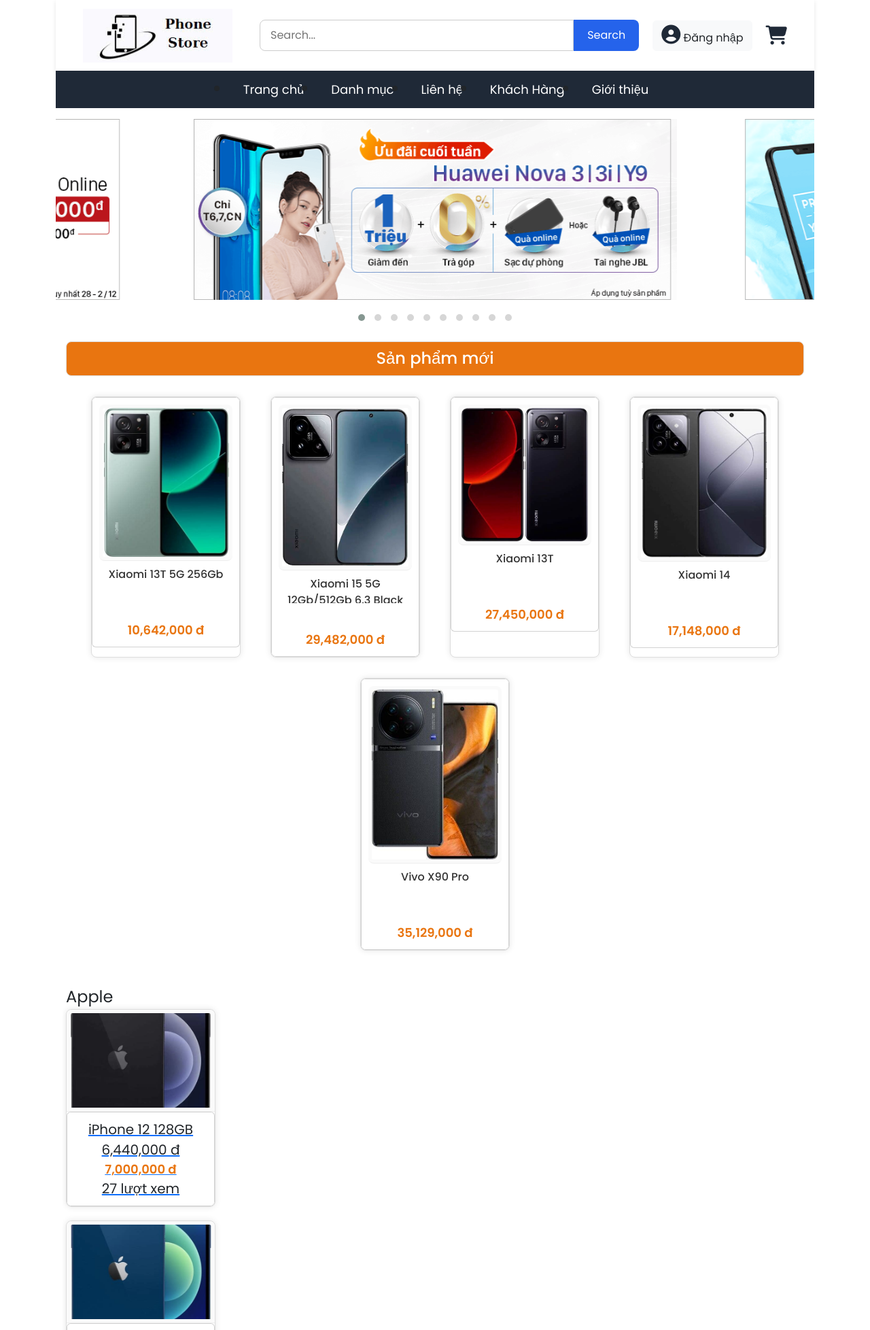
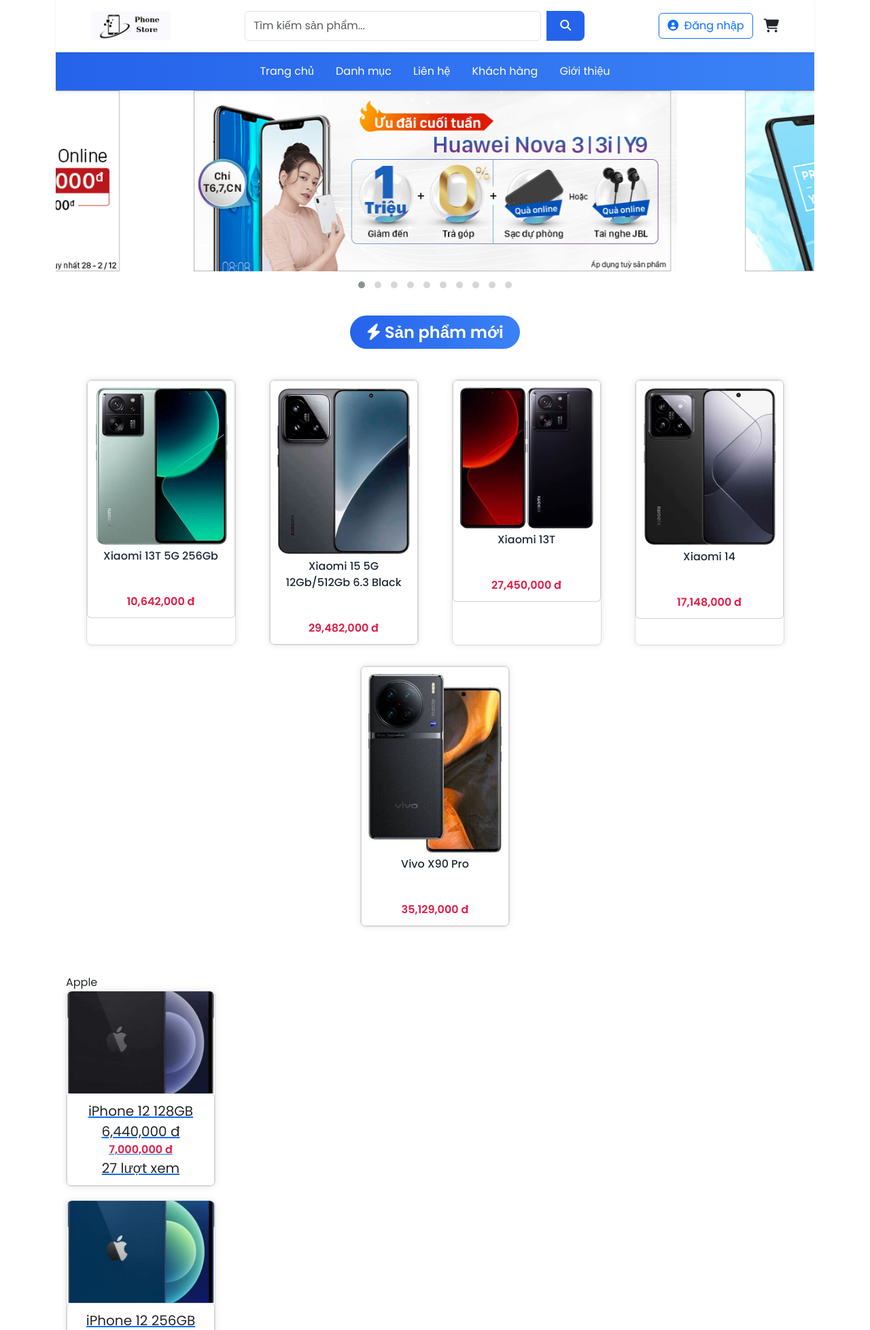
Before and after one commit to MyYiin/WEB_BANDIENTHOAI, a PHP site: page / in a window 1280 px wide. Shown: the top 1956 px of the page at 68% size. Run offline with PHP 8.4, Linux system fonts and the light colour scheme; data comes from the database, SQL or seed files in the repository.

Commit message:
feat: Revamp header and product display with improved layout and styling

```diff
--- a/index.php
+++ b/index.php
@@ -26,48 +26,70 @@
 </head>
 <body>
     <div class="container">
-        <div class="header">
-            <div class="logo"></div>
 
-            <div class="search-bar">
-                <input type="text" placeholder="Search...">
-                <button type="submit">Search</button>
+            <!-- Header -->
+        <div class="header py-3 bg-white shadow-sm border-bottom">
+        <div class="container d-flex justify-content-between align-items-center flex-wrap gap-3">
+
+            <!-- Logo -->
+            <div class="logo d-flex align-items-center">
+                <img src="user/images/logo.jpg" alt="Phone Store" height="100">
             </div>
 
-            <div class="user dropdown">
+            <!-- Search -->
+            <form class="search-bar d-flex flex-grow-1 mx-3" role="search" style="max-width: 500px;">
+            <input class="form-control me-2" type="search" placeholder="Tìm kiếm sản phẩm..." aria-label="Search">
+            <button class="btn btn-primary" type="submit"><i class="fas fa-search"></i></button>
+            </form>
+
+            <!-- User & Cart -->
+            <div class="d-flex align-items-center gap-3">
+
             <?php
                 session_start();
                 $tenNguoiDung = $_SESSION['HoTen'] ?? null;
             ?>
+
+            <!-- User -->
+            <div class="dropdown">
                 <?php if ($tenNguoiDung): ?>
-                    <a class="btn btn-light dropdown-toggle" href="#" role="button" id="userDropdown" data-bs-toggle="dropdown" aria-expanded="false">
-                        <i class="fa-solid fa-circle-user"></i> <?php echo htmlspecialchars($tenNguoiDung); ?>
+                <a class="btn btn-outline-secondary dropdown-toggle" href="#" role="button" id="userDropdown" data-bs-toggle="dropdown" aria-expanded="false">
+                    <i class="fas fa-circle-user me-1"></i> <?php echo htmlspecialchars($tenNguoiDung); ?>
                 </a>
                 <ul class="dropdown-menu dropdown-menu-end" aria-labelledby="userDropdown">
                     <li><a class="dropdown-item" href="#">Tài khoản của tôi</a></li>
                     <li><a class="dropdown-item" href="dangxuat.php">Đăng xuất</a></li>
                 </ul>
                 <?php else: ?>
-                    <a href="dangnhap.php" class="btn btn-light text-dark">
-                        <i class="fa-solid fa-circle-user"></i> Đăng nhập
+                <a href="dangnhap.php" class="btn btn-outline-primary">
+                    <i class="fas fa-circle-user me-1"></i> Đăng nhập
                 </a>
                 <?php endif; ?>
             </div>
 
-            <div class="cart">
-                <i class="fa-solid fa-cart-shopping"></i>
+            <!-- Cart -->
+            <a href="giohang.php" class="text-dark position-relative fs-5">
+                <i class="fas fa-cart-shopping"></i>
+                <!-- Thêm số lượng nếu có -->
+                <!-- <span class="position-absolute top-0 start-100 translate-middle badge rounded-pill bg-danger">3</span> -->
+            </a>
+            </div>
+        </div>
         </div>
 
-        </div>
-        <div class="menu">
-            <ul class="menu-list">
-                <li><a href="#">Trang chủ</a></li>
-                <li><a href="#">Danh mục</a></li>
-                <li><a href="#">Liên hệ</a></li>
-                <li><a href="#">Khách Hàng</a></li>
-                <li><a href="#">Giới thiệu</a></li>
+        <!-- Menu -->
+        <div class="menu bg-primary text-white">
+        <div class="container">
+            <ul class="nav justify-content-center py-2">
+            <li class="nav-item"><a class="nav-link text-white" href="#">Trang chủ</a></li>
+            <li class="nav-item"><a class="nav-link text-white" href="#">Danh mục</a></li>
+            <li class="nav-item"><a class="nav-link text-white" href="#">Liên hệ</a></li>
+            <li class="nav-item"><a class="nav-link text-white" href="#">Khách hàng</a></li>
+            <li class="nav-item"><a class="nav-link text-white" href="#">Giới thiệu</a></li>
             </ul>
         </div>
+        </div>
+
 
         <!-- main content -->
         <div id="content">
@@ -106,6 +128,6 @@
 
     <script src="https://code.jquery.com/jquery-3.6.0.min.js"></script>
     <script src="https://cdnjs.cloudflare.com/ajax/libs/OwlCarousel2/2.3.4/owl.carousel.min.js"></script>
-    <script src="../script/index.js"></script>
+    <script src="user/script/index.js"></script>
 </body>
 </html>
--- a/user/CSS/index.css
+++ b/user/CSS/index.css
@@ -1,83 +1,94 @@
-/* Reset và body giữ nguyên */
+/* Reset & Body */
 * {
   margin: 0;
   padding: 0;
   box-sizing: border-box;
   font-family: 'Poppins', sans-serif;
 }
+
 body {
   background-color: #F9FAFB;
-  font-family: Arial, sans-serif;
   color: #111827;
-  height: 100vh;
+  min-height: 100vh;
   overflow-x: hidden;
+  font-size: 16px;
+  line-height: 1.5;
 }
 
-/* Container có thể giữ nguyên hoặc tùy bạn */
+/* Container mặc định */
 .container {
-  font-size: 24px;
-  font-family: "Times New Roman", Times, serif;
+  max-width: 1200px;
+  margin: 0 auto;
+  padding: 0 20px;
 }
 
-/* Header cải tiến */
+/* ========================= */
+/* HEADER */
+/* ========================= */
 .header {
   background-color: #ffffff;
   padding: 12px 40px;
-  width: 100%;
   display: flex;
   justify-content: space-between;
   align-items: center;
-  gap: 20px;
-  box-shadow: 0 2px 6px rgba(0, 0, 0, 0.1);
+  flex-wrap: wrap;
+  box-shadow: 0 2px 6px rgba(0, 0, 0, 0.05);
+  z-index: 1000;
+  position: relative;
 }
 
 /* Logo */
-.logo {
-  background-image: url("../images/logo.jpg");
-  width: 220px;
-  height: 80px;
-  background-repeat: no-repeat;
-  background-size: contain;
-  background-position: center;
+.logo img {
+  height: 42px;
 }
 
-/* Thanh tìm kiếm */
+/* SEARCH BAR */
 .search-bar {
   flex-grow: 1;
   display: flex;
   max-width: 600px;
-  min-width: 300px;
-  margin-left: 20px;
+  min-width: 280px;
+  margin: 0 20px;
 }
-input[type="text"] {
+
+.search-bar input[type="text"] {
   width: 100%;
   padding: 10px 15px;
   font-size: 16px;
   border-radius: 8px 0 0 8px;
   border: 1px solid #ccc;
+  outline: none;
+  transition: 0.3s;
 }
-button[type="submit"] {
+
+.search-bar input[type="text"]:focus {
+  border-color: #2563EB;
+  box-shadow: 0 0 0 2px rgba(37, 99, 235, 0.2);
+}
+
+.search-bar button[type="submit"] {
   padding: 10px 20px;
   font-size: 16px;
   border-radius: 0 8px 8px 0;
   border: none;
-  background-color: #2563EB; /* Màu xanh chính */
+  background-color: #2563EB;
   color: white;
   cursor: pointer;
   transition: background-color 0.3s ease;
 }
-button[type="submit"]:hover {
+
+.search-bar button[type="submit"]:hover {
   background-color: #1D4ED8;
 }
 
-/* Người dùng và giỏ hàng */
+/* USER + CART */
 .user, .cart {
   display: flex;
   align-items: center;
   gap: 10px;
 }
 .user i, .cart i {
-  font-size: 28px;
+  font-size: 24px;
   color: #1F2937;
 }
 .user p {
@@ -85,30 +96,40 @@
   color: #1F2937;
 }
 
-/* Menu chính */
+/* ========================= */
+/* MENU CHÍNH */
+/* ========================= */
+.menu {
+  width: 100%;
+   background-color: #1F2937;
+  position: sticky;
+  top: 0;
+  z-index: 999;
+   background: linear-gradient(to right, #2563EB, #3B82F6);
+  box-shadow: 0 2px 6px rgba(0, 0, 0, 0.1);
+}
+
 .menu-list {
-  background-color: #1F2937; /* Dark navy */
-  width: 100%;
   display: flex;
   justify-content: center;
-}
-.menu-list ul {
-  display: flex;
   list-style: none;
-  list-style-type: none;
-
   padding: 0;
   margin: 0;
+  flex-wrap: wrap;
 }
+
 .menu-list li a {
   display: block;
-  padding: 14px 20px;
+  padding: 14px 24px;
   text-decoration: none;
   color: white;
-  font-size: 18px;
-  transition: background-color 0.3s ease;
+  font-size: 17px;
+  font-weight: 500;
+  transition: all 0.3s ease;
 }
+
 .menu-list li a:hover {
   background-color: #2563EB;
-  color: white;
+  color: #fff;
+  border-radius: 5px;
 }
--- a/user/CSS/sanphammoi.css
+++ b/user/CSS/sanphammoi.css
@@ -34,48 +34,51 @@
   padding: 10px;
 }
 
+.danhsachsanpham {
+  display: flex;
+  flex-wrap: wrap;
+  gap: 20px;
+  justify-content: center;
+  padding: 30px 0;
+}
+
 .khungsanpham {
-  width: 100%;
-  max-width: 220px;
-  border: 1px solid #ddd;
-  border-radius: 8px;
-  box-shadow: 0 2px 10px rgba(0, 0, 0, 0.08);
+  width: 220px;
+  background-color: #ffffff;
+  border-radius: 12px;
+  box-shadow: 0 4px 12px rgba(0, 0, 0, 0.06);
+  overflow: hidden;
   transition: transform 0.3s ease, box-shadow 0.3s ease;
-  overflow: hidden;
-  background-color: #fff;
 }
 
 .khungsanpham:hover {
-  transform: translateY(-6px);
-  box-shadow: 0px 6px 20px rgba(0, 0, 0, 0.2);
-}
-
-.khungsanpham img {
-  width: 100%;
-  height: 150px;
-  object-fit: contain;
-  border-bottom: 1px solid #eee;
-  padding: 5px;
-  background-color: #fafafa;
+  transform: translateY(-4px);
+  box-shadow: 0 6px 18px rgba(0, 0, 0, 0.12);
 }
 
 .card {
-  padding: 10px;
   text-align: center;
+  padding: 16px;
+}
+
+.HinhAnh {
+  width: 100%;
+  height: 180px;
+  object-fit: cover;
+  margin-bottom: 10px;
+  border-radius: 8px;
 }
 
 .TenSanPham {
   font-size: 16px;
   font-weight: 500;
-  color: #333;
+  color: #1f2937;
   display: block;
-  margin: 8px 0;
-  height: 40px;
-  overflow: hidden;
+  margin-bottom: 8px;
 }
 
 .dongia {
-  color: #e97510;
-  font-size: 18px;
+  color: #e11d48;
   font-weight: bold;
+  font-size: 16px;
 }
--- a/user/pages/sanpham_moi.php
+++ b/user/pages/sanpham_moi.php
@@ -11,7 +11,12 @@
     }
     ?>
 
-    <h2>Sản phẩm mới</h2>
+
+    <h4 class="text-center my-4">
+    <span class="px-4 py-2 rounded-pill text-white fw-semibold" style="background: linear-gradient(to right, #2563EB, #3B82F6);">
+        <i class="fas fa-bolt"></i> Sản phẩm mới
+    </span>
+    </h4>
     <div class='danhsachsanpham'>
     <?php while($row = $result->fetch_array(MYSQLI_ASSOC)): ?>
         <div class='khungsanpham'>
```
Lines whose indentation alone changed are shown as unchanged.
